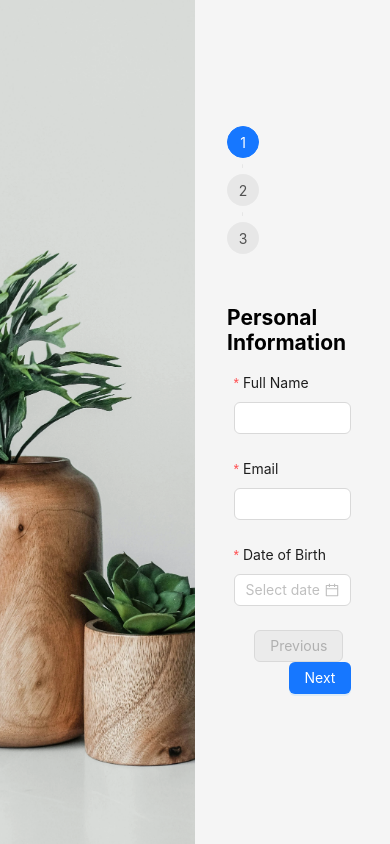
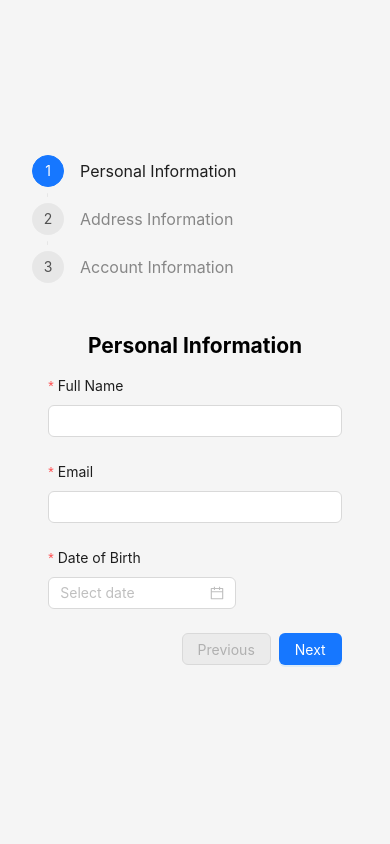
Before and after one commit to wirayudasenjaya/revou-mini-project-react, a React (Create React App) app: page / in a window 390 px wide. Built offline with nearby package versions, Linux system fonts and the light colour scheme.

Commit message:
add responsiveness

```diff
--- a/src/App.css
+++ b/src/App.css
@@ -23,3 +23,13 @@
 .result {
   grid-column: span 2 / span 2;
 }
+
+@media screen and (max-width: 720px) {
+  .layout {
+    grid-template-columns: repeat(1, minmax(10px, 1fr));
+  }
+
+  .background {
+    display: none;
+  }
+}
--- a/src/components/Step.jsx
+++ b/src/components/Step.jsx
@@ -3,15 +3,15 @@ import { Steps } from "antd";
 const Step = ({ index }) => {
   const steps = [
     {
-      title: "",
+      title: "Personal Information",
       content: "personal",
     },
     {
-      title: "",
+      title: "Address Information",
       content: "address",
     },
     {
-      title: "",
+      title: "Account Information",
       content: "account",
     },
   ];
```
